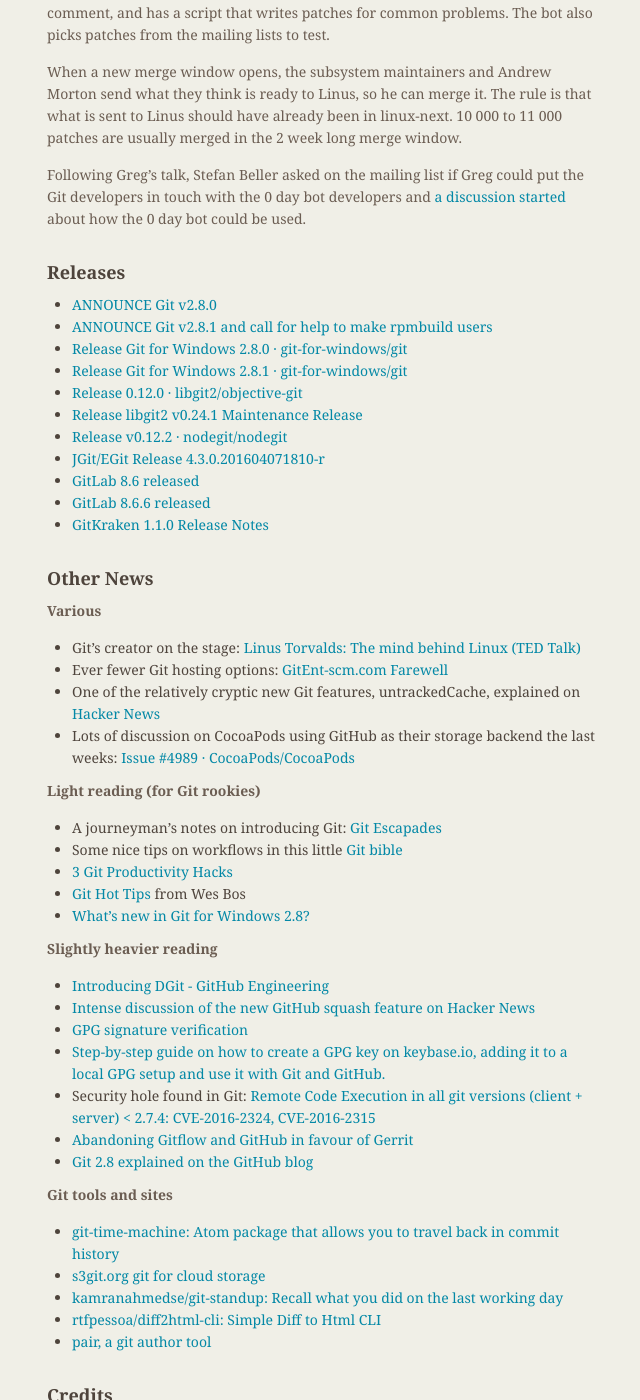
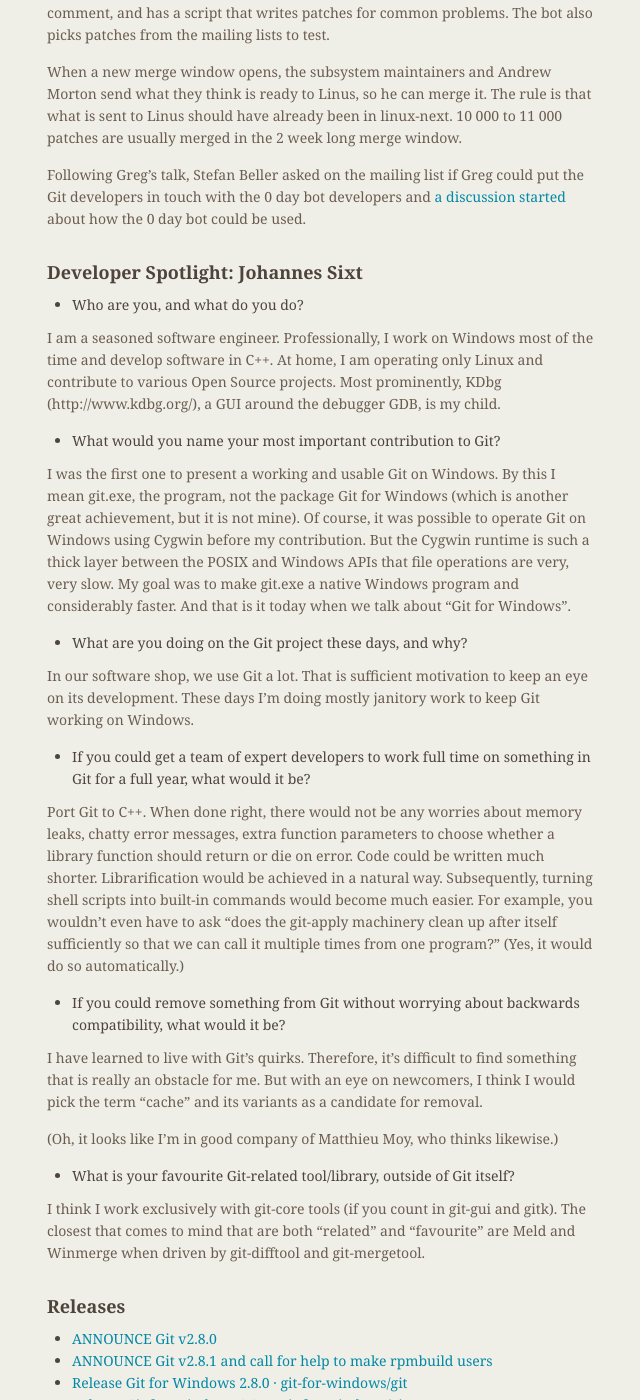
Before and after one commit to git/git.github.io, a Jekyll site: the page built from rev_news/drafts/edition-14.md, in a window 1280 px wide and 1400 px high, scrolled down 3411 px. Shown: the whole window, without its empty margins (487-1127 px from the left). Built offline with Jekyll 4.4.1, drawn with Linux system fonts in a browser that asks for light colours.

Commit message:
rn-14: add Hannes' interview

```diff
--- a/rev_news/drafts/edition-14.md
+++ b/rev_news/drafts/edition-14.md
@@ -214,6 +214,64 @@
 
 <!--- ### Reviews -->
 
+
+## Developer Spotlight: Johannes Sixt
+
+* Who are you, and what do you do?
+
+I am a seasoned software engineer. Professionally, I work on Windows
+most of the time and develop software in C++. At home, I am operating
+only Linux and contribute to various Open Source projects. Most
+prominently, KDbg (http://www.kdbg.org/), a GUI around the debugger
+GDB, is my child.
+
+* What would you name your most important contribution to Git?
+
+I was the first one to present a working and usable Git on Windows. By
+this I mean git.exe, the program, not the package Git for Windows
+(which is another great achievement, but it is not mine). Of course,
+it was possible to operate Git on Windows using Cygwin before my
+contribution. But the Cygwin runtime is such a thick layer between the
+POSIX and Windows APIs that file operations are very, very slow. My
+goal was to make git.exe a native Windows program and considerably
+faster. And that is it today when we talk about "Git for Windows".
+
+* What are you doing on the Git project these days, and why?
+
+In our software shop, we use Git a lot. That is sufficient motivation
+to keep an eye on its development. These days I'm doing mostly
+janitory work to keep Git working on Windows.
+
+* If you could get a team of expert developers to work full time on
+  something in Git for a full year, what would it be?
+
+Port Git to C++. When done right, there would not be any worries about
+memory leaks, chatty error messages, extra function parameters to
+choose whether a library function should return or die on error. Code
+could be written much shorter. Librarification would be achieved in a
+natural way. Subsequently, turning shell scripts into built-in
+commands would become much easier. For example, you wouldn't even have
+to ask "does the git-apply machinery clean up after itself
+sufficiently so that we can call it multiple times from one program?"
+(Yes, it would do so automatically.)
+
+* If you could remove something from Git without worrying about
+  backwards compatibility, what would it be?
+
+I have learned to live with Git's quirks. Therefore, it's difficult to
+find something that is really an obstacle for me. But with an eye on
+newcomers, I think I would pick the term "cache" and its variants as a
+candidate for removal.
+
+(Oh, it looks like I'm in good company of Matthieu Moy, who thinks likewise.)
+
+* What is your favourite Git-related tool/library, outside of Git itself?
+
+I think I work exclusively with git-core tools (if you count in
+git-gui and gitk). The closest that comes to mind that are both
+"related" and "favourite" are Meld and Winmerge when driven by
+git-difftool and git-mergetool.
+
 <!---
 ### Support
 -->
```
